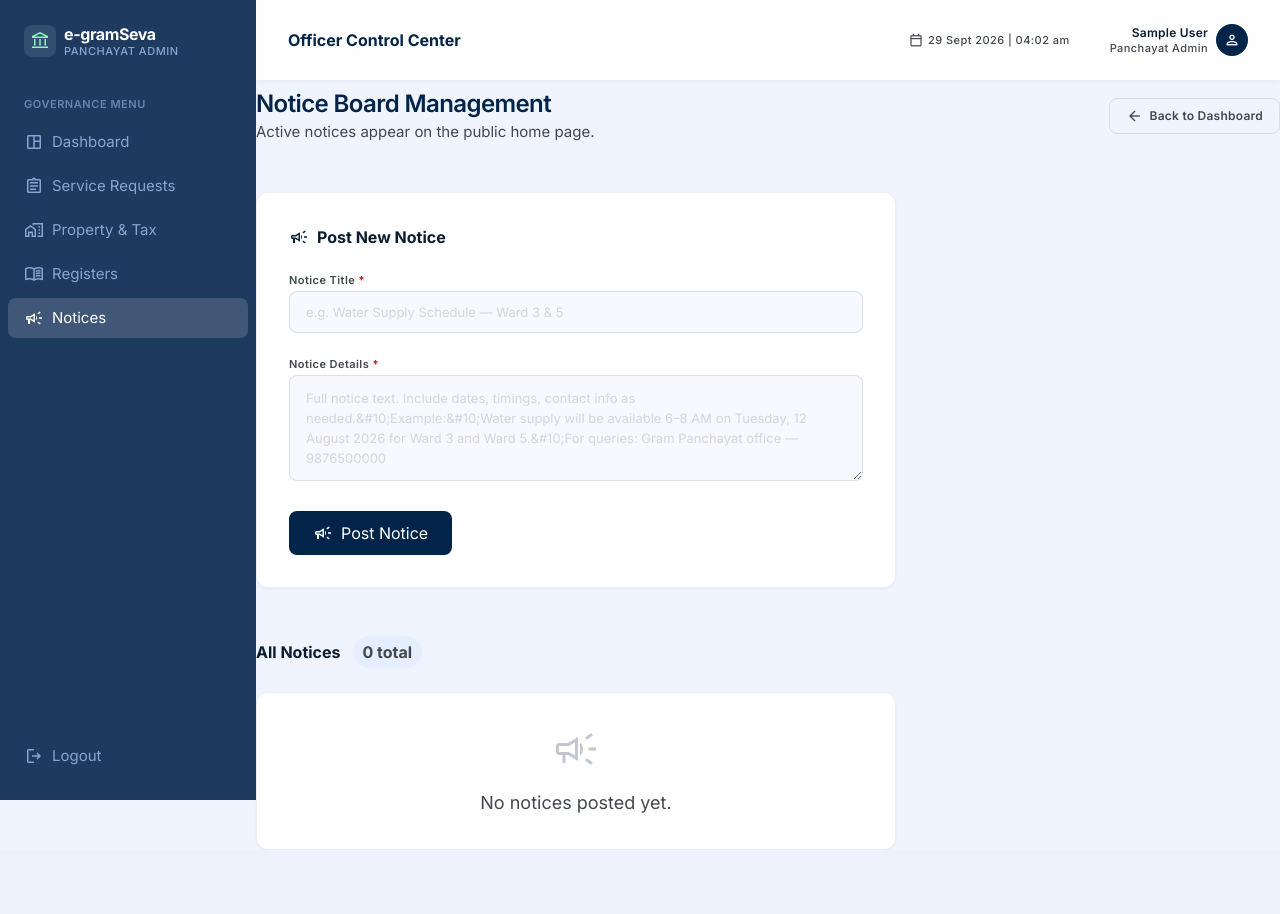
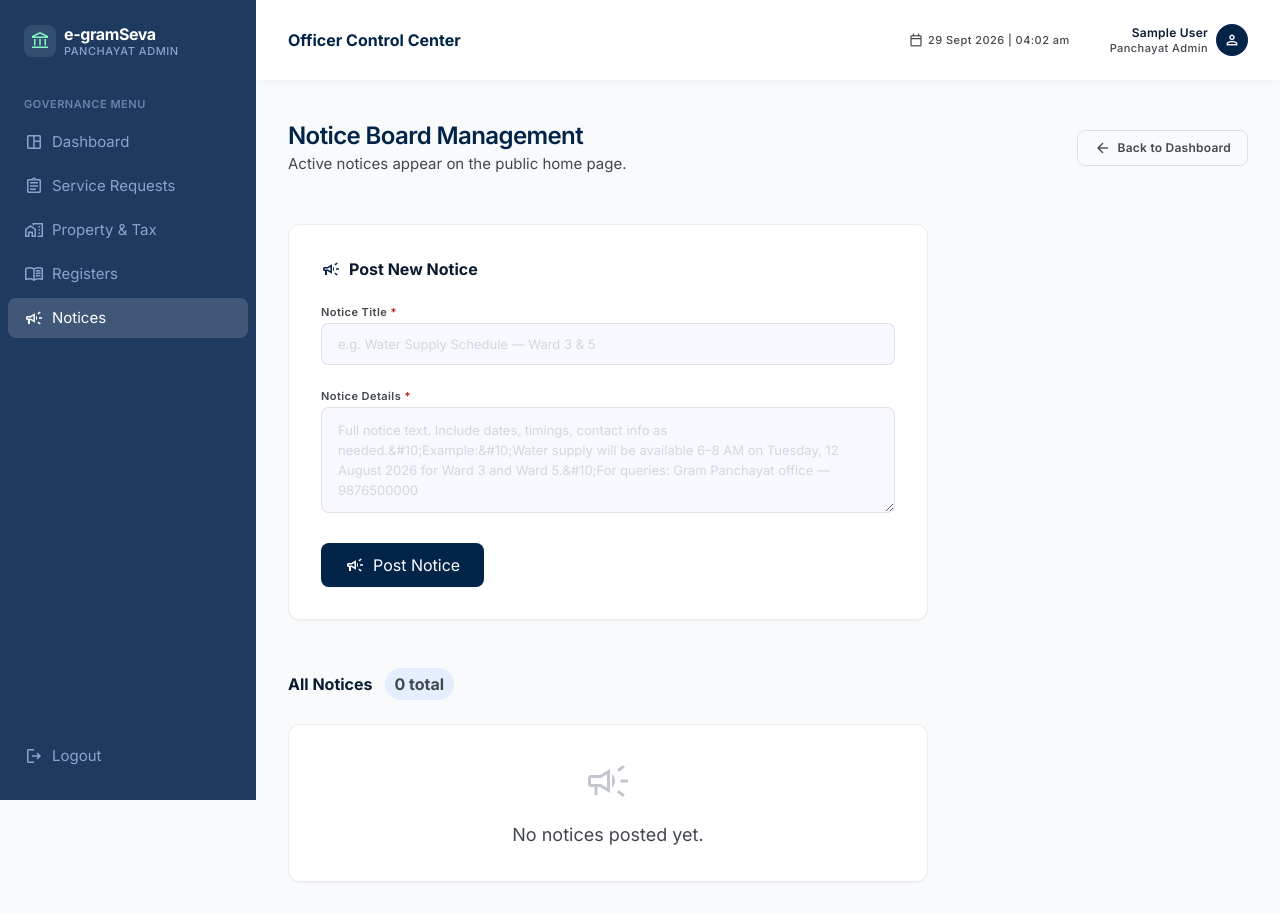
Before and after one commit to ashutoshpathare/e-gramseva, a Flask app: page /admin/notices in a window 1280 px wide. Before the commit the page ends 849 px from the top, so only its background shows below. Run offline with Flask 3, Linux system fonts and the light colour scheme; the visitor is signed in with stand-in values (Sample User, id 1); data that the repository does not hold is empty; some libraries are stand-ins or nearby versions.

Commit message:
Fix admin panel background and padding for breadcrumb layout

```diff
--- a/templates/admin/admin_base.html
+++ b/templates/admin/admin_base.html
@@ -93,7 +93,7 @@
     </div>
   </aside>
 
-  <div class="pl-64 min-h-screen bg-surface-container-low flex flex-col">
+  <div class="pl-64 min-h-screen bg-slate-50 flex flex-col">
     <header class="h-20 bg-surface-container-lowest/90 backdrop-blur-xl shadow-[0_1px_8px_rgba(15,23,42,0.05)] z-40 flex items-center justify-between px-8">
       <div class="flex items-center gap-8 flex-1">
         <span class="font-title-md text-title-md text-primary font-bold">{{ _('Officer Control Center') }}</span>
@@ -115,7 +115,7 @@
       </div>
     </header>
 
-    <main class="w-full flex-grow flex flex-col items-center">
+    <main class="w-full flex-grow flex flex-col p-6 lg:p-8 max-w-[1600px] mx-auto">
       {% block content %}{% endblock %}
     </main>
   </div>
```
